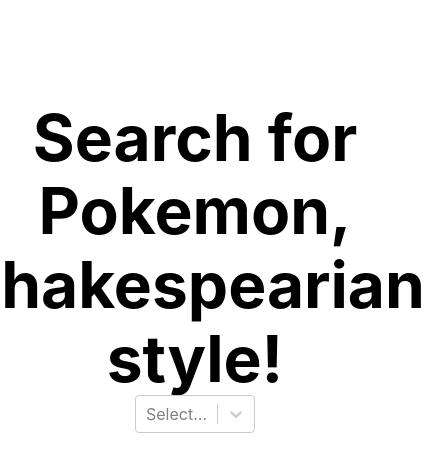
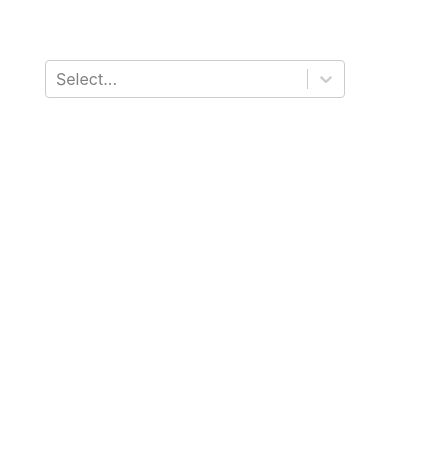
Before and after one commit to Edward-Phillips/shakespearianPokemon, a Next.js app: page / in a window 390 px wide. Shown: the part 129-600 px from the top of the page, 425 px wide, since content can reach past the window. Built offline with nearby package versions, Linux system fonts and the light colour scheme.

Commit message:
Styling - grid positioning and constrained searchbar width

```diff
--- a/components/PokeSearch/PokeSearch.js
+++ b/components/PokeSearch/PokeSearch.js
@@ -5,6 +5,6 @@ import styles from "./pokesearch.module.css";
 
 export default function PokeSearch({onSelectedPokemonChange}) {
   return (
-    <Select aria-label='search' onChange={onSelectedPokemonChange} options={availablePokemon}></Select>
+    <Select className={styles.pokeSearch}aria-label='search' onChange={onSelectedPokemonChange} options={availablePokemon}></Select>
   );
 }
--- a/components/PokeSearch/pokesearch.module.css
+++ b/components/PokeSearch/pokesearch.module.css
@@ -0,0 +1,3 @@
+.pokeSearch {
+  width: 300px;
+}
--- a/components/Pokedex/Pokedex.js
+++ b/components/Pokedex/Pokedex.js
@@ -1,6 +1,7 @@
 import React, {useState}from "react";
 import PokeSearch from "../PokeSearch/PokeSearch";
 import PokemonDisplay from "../PokemonDisplay/PokemonDisplay";
+import styles from './Pokedex.module.css';
 
 export default function Pokedex() {
   const [pokemonCache, setPokemonCache] = useState({});
@@ -8,7 +9,6 @@ export default function Pokedex() {
     useState({ name: "", image: "", description: "" });
 
   const handleSelectedPokemonChange = (selectedPokemon) => {
-    console.log('something');
     if (selectedPokemon) {
       const pokemonName = selectedPokemon.value;
       if (pokemonCache[pokemonName]) {
@@ -35,9 +35,9 @@ export default function Pokedex() {
     }
   };
   return (
-    <>
+    <section className={styles.pokedexContainer}>
       <PokeSearch onSelectedPokemonChange={handleSelectedPokemonChange} />
       <PokemonDisplay pokemonInfo={currentPokemonInformation} />
-    </>
+    </section>
   );
 }
--- /dev/null
+++ b/components/Pokedex/Pokedex.module.css
@@ -0,0 +1,15 @@
+.pokedexContainer {
+  display: grid;
+  grid-template-areas:  "." ".";
+  place-items: center center;
+  width: 100%;
+  height: 100%;
+}
+
+.pokeSearch {
+  width: 300px;
+}
+
+.pokemonDisplay {
+  grid-area: pokeDisplay;
+}
--- a/pages/index.js
+++ b/pages/index.js
@@ -10,7 +10,6 @@ export default function Home() {
         <link rel="icon" href="/favicon.ico" />
       </Head>
       <main className={styles.main}>
-      <h1 className={styles.title}>Search for Pokemon, shakespearian style!</h1>
         <Pokedex />
       </main>
     </div>
--- a/styles/Home.module.css
+++ b/styles/Home.module.css
@@ -1,122 +1,9 @@
 .container {
-  min-height: 100vh;
-  padding: 0 0.5rem;
-  display: flex;
-  flex-direction: column;
-  justify-content: center;
-  align-items: center;
+  width: 100%;
+  height: 100%;
 }
 
 .main {
-  padding: 5rem 0;
-  flex: 1;
-  display: flex;
-  flex-direction: column;
-  justify-content: center;
-  align-items: center;
+  width: 100vw;
+  height: 100vh;
 }
-
-.footer {
-  width: 100%;
-  height: 100px;
-  border-top: 1px solid #eaeaea;
-  display: flex;
-  justify-content: center;
-  align-items: center;
-}
-
-.footer img {
-  margin-left: 0.5rem;
-}
-
-.footer a {
-  display: flex;
-  justify-content: center;
-  align-items: center;
-}
-
-.title a {
-  color: #0070f3;
-  text-decoration: none;
-}
-
-.title a:hover,
-.title a:focus,
-.title a:active {
-  text-decoration: underline;
-}
-
-.title {
-  margin: 0;
-  line-height: 1.15;
-  font-size: 4rem;
-}
-
-.title,
-.description {
-  text-align: center;
-}
-
-.description {
-  line-height: 1.5;
-  font-size: 1.5rem;
-}
-
-.code {
-  background: #fafafa;
-  border-radius: 5px;
-  padding: 0.75rem;
-  font-size: 1.1rem;
-  font-family: Menlo, Monaco, Lucida Console, Liberation Mono, DejaVu Sans Mono,
-    Bitstream Vera Sans Mono, Courier New, monospace;
-}
-
-.grid {
-  display: flex;
-  align-items: center;
-  justify-content: center;
-  flex-wrap: wrap;
-  max-width: 800px;
-  margin-top: 3rem;
-}
-
-.card {
-  margin: 1rem;
-  flex-basis: 45%;
-  padding: 1.5rem;
-  text-align: left;
-  color: inherit;
-  text-decoration: none;
-  border: 1px solid #eaeaea;
-  border-radius: 10px;
-  transition: color 0.15s ease, border-color 0.15s ease;
-}
-
-.card:hover,
-.card:focus,
-.card:active {
-  color: #0070f3;
-  border-color: #0070f3;
-}
-
-.card h3 {
-  margin: 0 0 1rem 0;
-  font-size: 1.5rem;
-}
-
-.card p {
-  margin: 0;
-  font-size: 1.25rem;
-  line-height: 1.5;
-}
-
-.logo {
-  height: 1em;
-}
-
-@media (max-width: 600px) {
-  .grid {
-    width: 100%;
-    flex-direction: column;
-  }
-}
--- a/styles/globals.css
+++ b/styles/globals.css
@@ -1,9 +1,11 @@
-html,
+#root, html,
 body {
   padding: 0;
   margin: 0;
   font-family: -apple-system, BlinkMacSystemFont, Segoe UI, Roboto, Oxygen,
     Ubuntu, Cantarell, Fira Sans, Droid Sans, Helvetica Neue, sans-serif;
+  width: 100%;
+  height: 100%;
 }
 
 a {
```
